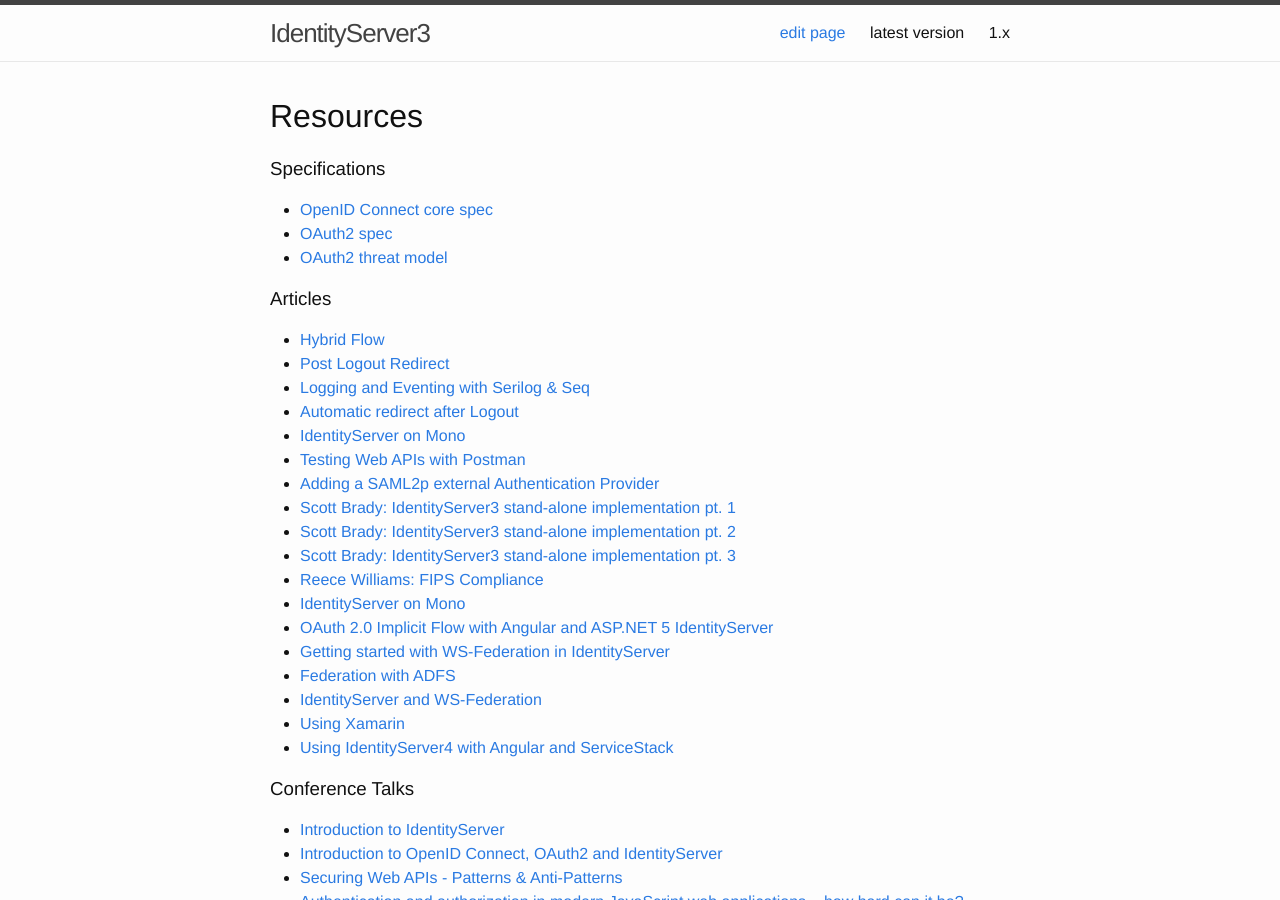
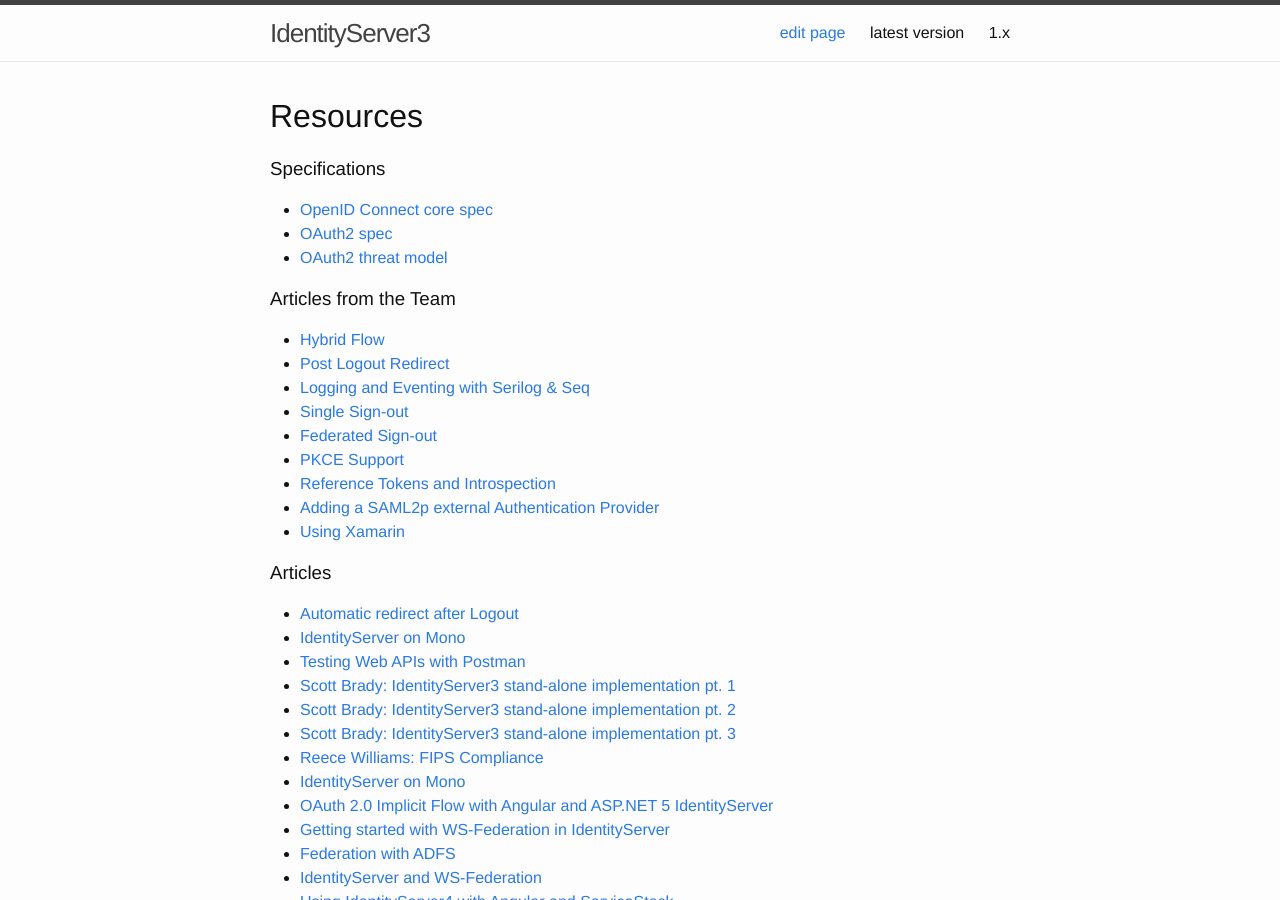
Before and after one commit to IdentityServer/Documentation, a Jekyll site: the page built from docsv2/resources/home.md, in a window 1280 px wide and 900 px high. Built offline with Jekyll 4.4.1, drawn with Linux system fonts in a browser that asks for light colours.

Commit message:
Update home.md

```diff
--- a/docsv2/resources/home.md
+++ b/docsv2/resources/home.md
@@ -9,14 +9,22 @@
 * [OAuth2 spec](http://tools.ietf.org/html/rfc6749)
 * [OAuth2 threat model](http://tools.ietf.org/html/rfc6819)
 
-### Articles
+### Articles from the Team
+
 * [Hybrid Flow](http://leastprivilege.com/2014/10/10/openid-connect-hybrid-flow-and-identityserver-v3/)
 * [Post Logout Redirect](http://leastprivilege.com/2014/10/14/identityserver-v3-and-post-logout-redirect/)
 * [Logging and Eventing with Serilog & Seq](http://leastprivilege.com/2015/10/22/identityserver3-logging-monitoring-using-serilog-and-seq/)
+* [Single Sign-out](http://brockallen.com/2016/02/08/single-sign-out-and-identityserver3/)
+* [Federated Sign-out](http://brockallen.com/2016/02/09/federated-sign-out-and-identityserver3/)
+* [PKCE Support](http://leastprivilege.com/2016/02/02/pkce-support-in-identityserver-and-identitymodel/)
+* [Reference Tokens and Introspection](http://leastprivilege.com/2015/11/25/reference-tokens-and-introspection/)
+* [Adding a SAML2p external Authentication Provider](http://coding.abel.nu/2015/01/saml2-for-thinktecture-identityserver-3-with-kentor-authservices/)
+* [Using Xamarin](https://www.kevindockx.com/working-with-oauth2-and-openid-connect-from-a-xamarin-forms-application-using-identityserver3/)
+
+### Articles
 * [Automatic redirect after Logout](http://www.aaron-powell.com/posts/2015-01-11-auto-redirect-when-logging-out.html)
 * [IdentityServer on Mono](http://www.ryanmelena.com/2014/10/31/thinktecture-identityserver-v3-on-mono/)
 * [Testing Web APIs with Postman](http://www.timecockpit.com/blog/2014/11/05/Testing-Time-Cockpits-OData-Web-API-with-Postman)
-* [Adding a SAML2p external Authentication Provider](http://coding.abel.nu/2015/01/saml2-for-thinktecture-identityserver-3-with-kentor-authservices/)
 * [Scott Brady: IdentityServer3 stand-alone implementation pt. 1](https://www.scottbrady91.com/Thinktecture-Identity-Server/Identity-Server-3-Standalone-Implementation-Part-1)
 * [Scott Brady: IdentityServer3 stand-alone implementation pt. 2](https://www.scottbrady91.com/Identity-Server/Identity-Server-3-Standalone-Implementation-Part-2)
 * [Scott Brady: IdentityServer3 stand-alone implementation pt. 3](https://www.scottbrady91.com/Identity-Server/Identity-Server-3-Standalone-Implementation-Part-3)
```
Also changed, not shown: other parts of docsv2/resources/home.md (+0 -1 lines).
